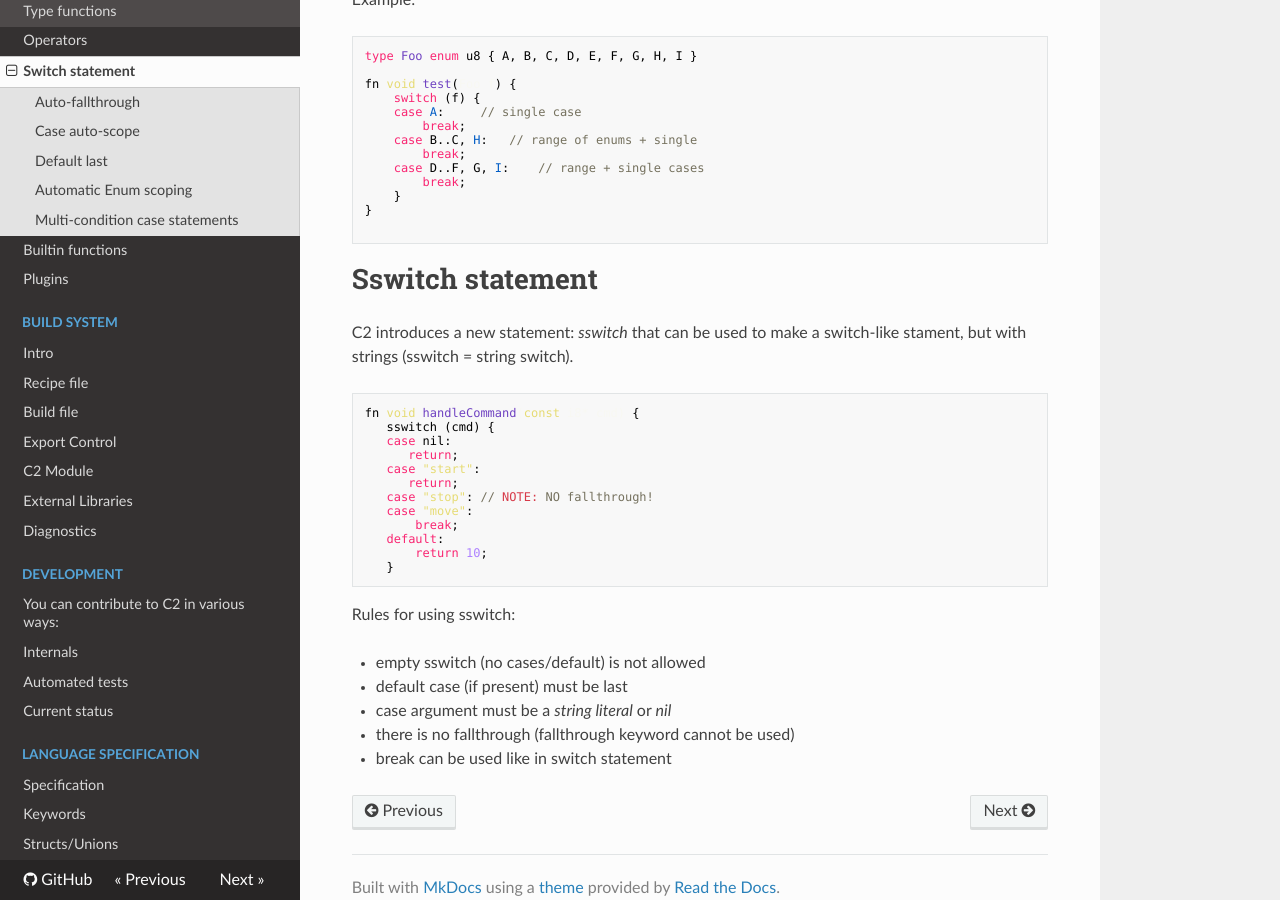
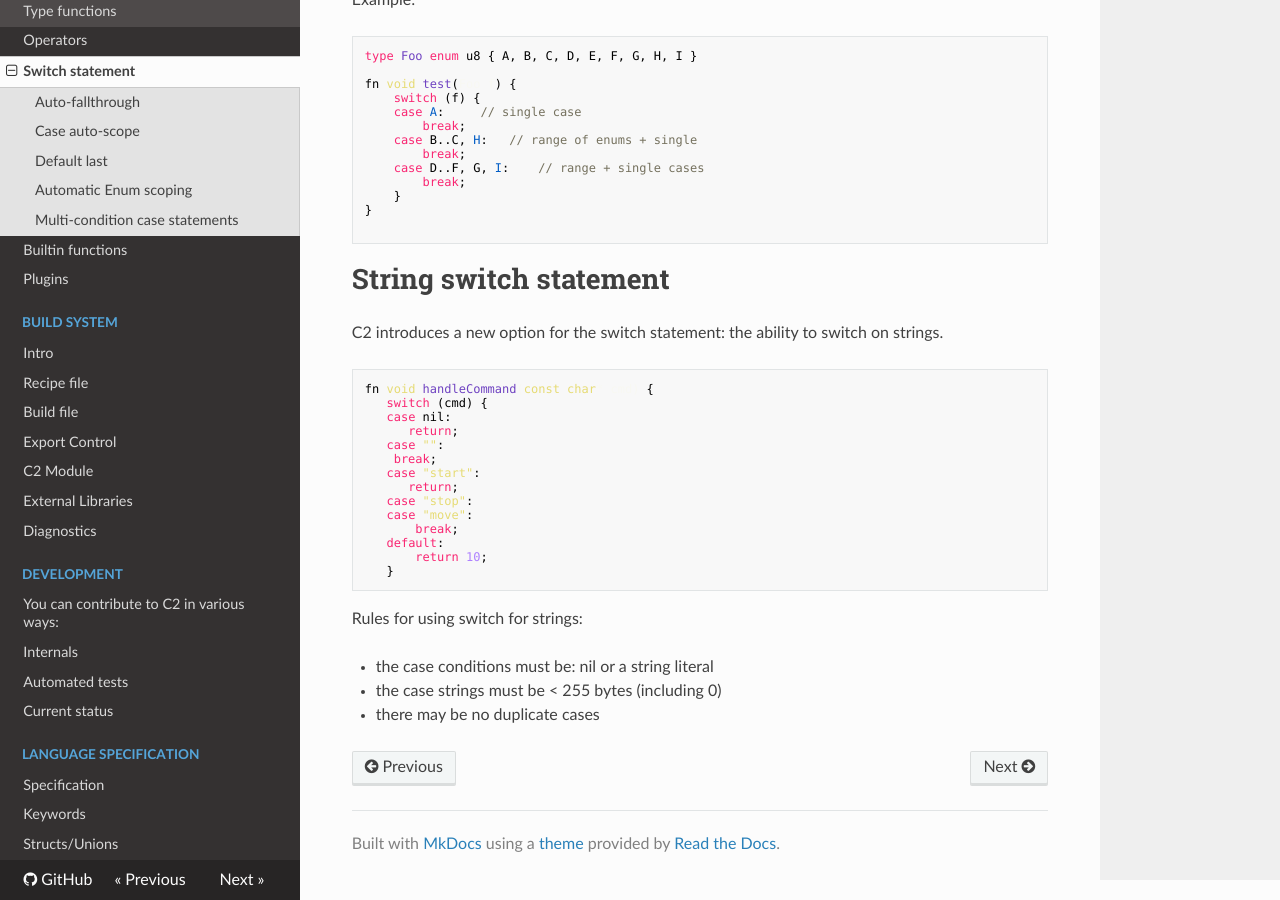
Before and after one commit to c2lang/documentation, an MkDocs documentation site: the page built from documentation/docs/language/switch_statement.md, in a window 1280 px wide and 900 px high, scrolled down 1773 px. Built offline with MkDocs 1.6.1, drawn with Linux system fonts in a browser that asks for light colours; nearby versions of some CDN libraries; old or Windows-style settings are respelled for this version of MkDocs.

Commit message:
language: removed sswitch, added switch on strings

````diff
--- a/documentation/docs/language/switch_statement.md
+++ b/documentation/docs/language/switch_statement.md
@@ -105,20 +105,20 @@ fn void test(Foo f) {
 
 ```
 
-# Sswitch statement
+# String switch statement
 
-C2 introduces a new statement: *sswitch* that can be used to
-make a switch-like stament, but with strings (sswitch = string switch).
-
+C2 introduces a new option for the switch statement: the ability to switch on strings.
 
 ```c
-fn void handleCommand(const i8* cmd) {
-   sswitch (cmd) {
+fn void handleCommand(const char* cmd) {
+   switch (cmd) {
    case nil:
       return;
+   case "":
+    break;
    case "start":
       return;
-   case "stop": // NOTE: NO fallthrough!
+   case "stop":
    case "move":
        break;
    default:
@@ -126,10 +126,8 @@ fn void handleCommand(const i8* cmd) {
    }
 ```
 
-Rules for using sswitch:
+Rules for using switch for strings:
 
-* empty sswitch (no cases/default) is not allowed
-* default case (if present) must be last
-* case argument must be a *string literal* or *nil*
-* there is no fallthrough (fallthrough keyword cannot be used)
-* break can be used like in switch statement
+* the case conditions must be: nil or a string literal
+* the case strings must be < 255 bytes (including 0)
+* there may be no duplicate cases
````
Also changed, not shown: documentation/docs/introduction/changes_from_c.md (+2 -2 lines), documentation/docs/language/keywords.md (+0 -1 lines), documentation/docs/specification/keywords.md (+0 -1 lines).
